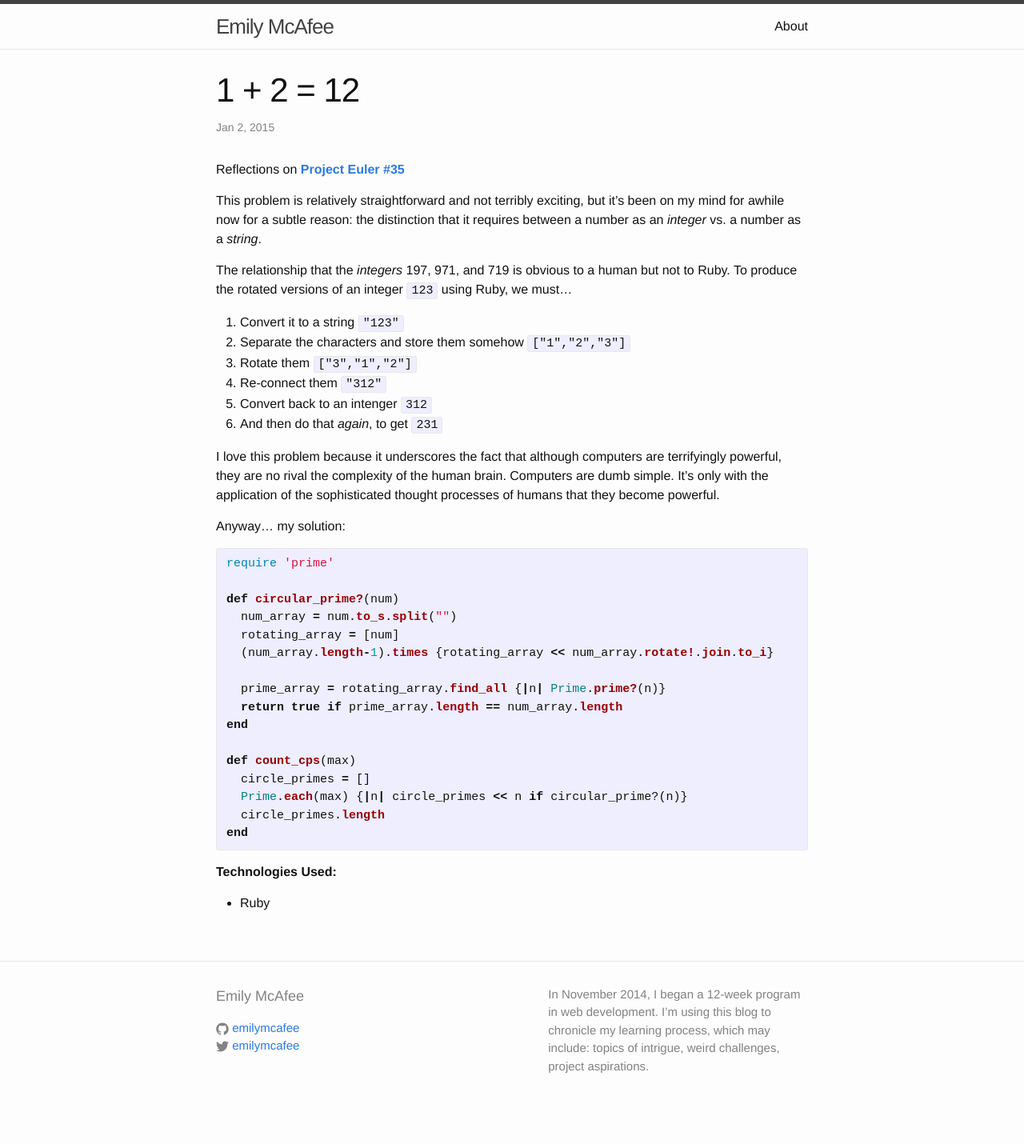
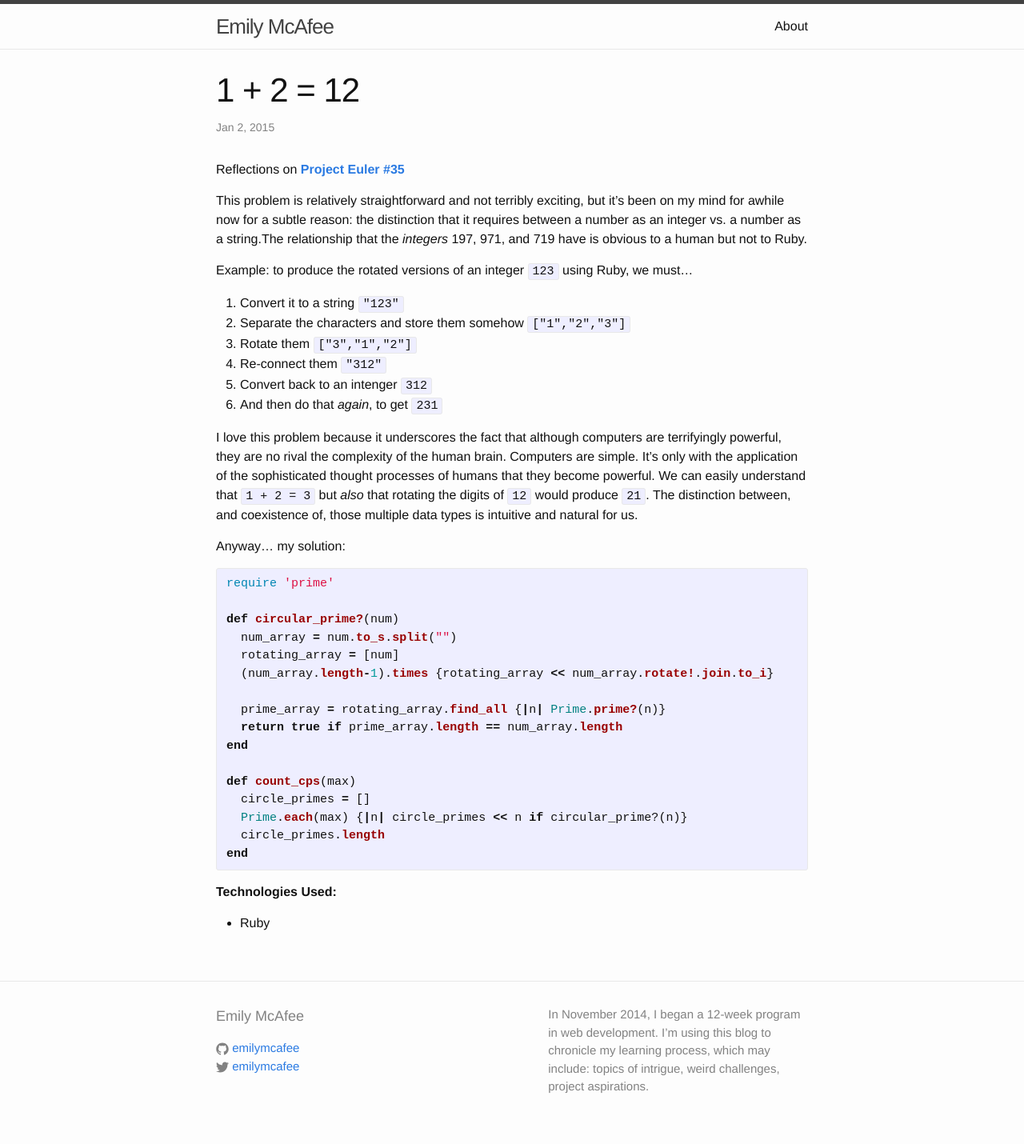
Before and after one commit to emilymcafee/emilymcafee.github.io, a Jekyll site: the page built from _posts/2015-1-2-one-plus-two.markdown, in a window 1280 px wide. Shown: the whole page at 80% size. Built offline with Jekyll 4.4.1, drawn with Linux system fonts in a browser that asks for light colours; before the commit the page ends 1404 px from its top, so only the background shows below that.

Commit message:
fix typos

```diff
--- a/_posts/2015-1-2-one-plus-two.markdown
+++ b/_posts/2015-1-2-one-plus-two.markdown
@@ -6,9 +6,9 @@ date:   2015-1-2 18:00:00
 
 Reflections on **[Project Euler #35][eulerproblem]**
 
-This problem is relatively straightforward and not terribly exciting, but it's been on my mind for awhile now for a subtle reason: the distinction that it requires between a number as an *integer* vs. a number as a *string*.
+This problem is relatively straightforward and not terribly exciting, but it's been on my mind for awhile now for a subtle reason: the distinction that it requires between a number as an integer vs. a number as a string.The relationship that the *integers* 197, 971, and 719 have is obvious to a human but not to Ruby.
 
-The relationship that the *integers* 197, 971, and 719 is obvious to a human but not to Ruby. To produce the rotated versions of an integer `123` using Ruby, we must...
+Example: to produce the rotated versions of an integer `123` using Ruby, we must...
 
 1. Convert it to a string `"123"`
 2. Separate the characters and store them somehow `["1","2","3"]`
@@ -18,7 +18,7 @@ The relationship that the *integers* 197, 971, and 719 is obvious to a human but
 6. And then do that *again*, to get `231`
 
 
-I love this problem because it underscores the fact that although computers are terrifyingly powerful, they are no rival the complexity of the human brain. Computers are dumb simple. It's only with the application of the sophisticated thought processes of humans that they become powerful.
+I love this problem because it underscores the fact that although computers are terrifyingly powerful, they are no rival the complexity of the human brain. Computers are simple. It's only with the application of the sophisticated thought processes of humans that they become powerful. We can easily understand that `1 + 2 = 3` but *also* that rotating the digits of `12` would produce `21`. The distinction between, and coexistence of, those multiple data types is intuitive and natural for us.
 
 Anyway... my solution:
 
```
Also changed, not shown: _drafts/2015-1-7-what-is-json.markdown (added, +20 -0 lines), _drafts/what-is-json.markdown (deleted, +0 -10 lines).
